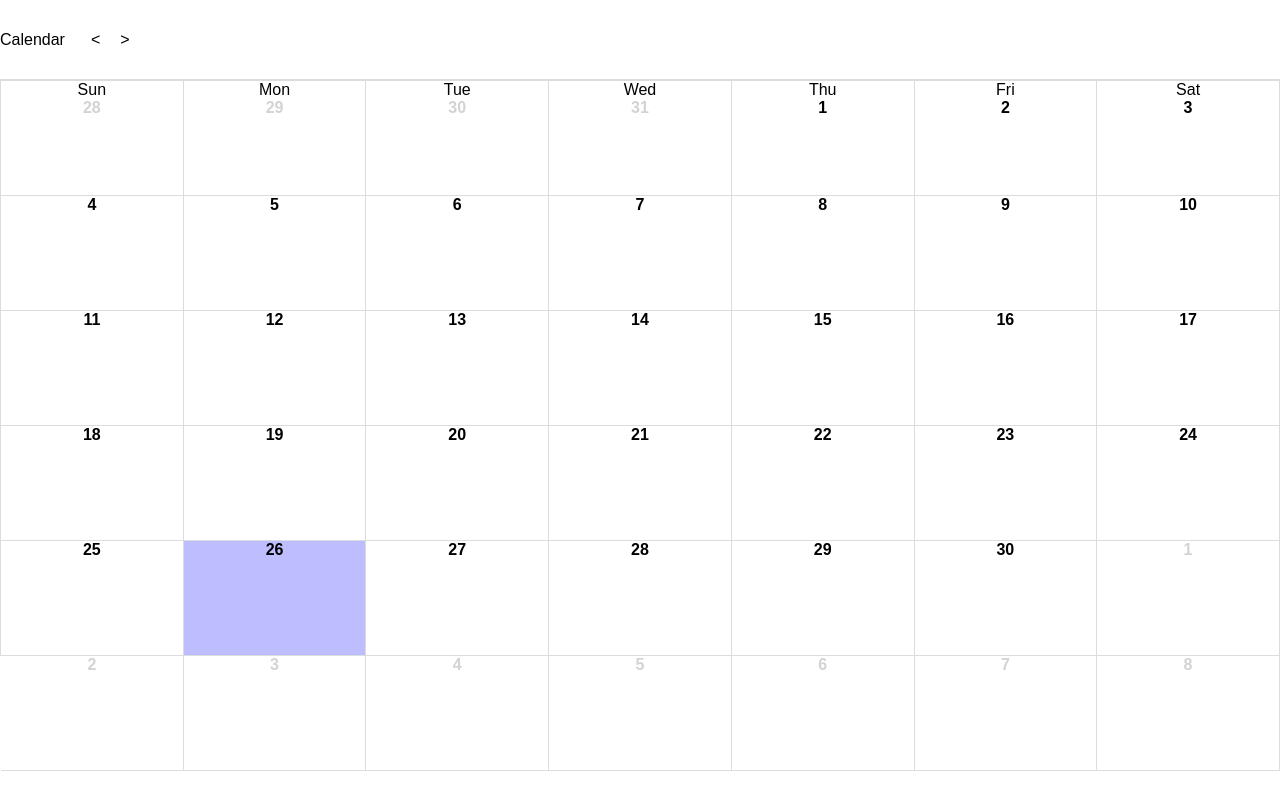
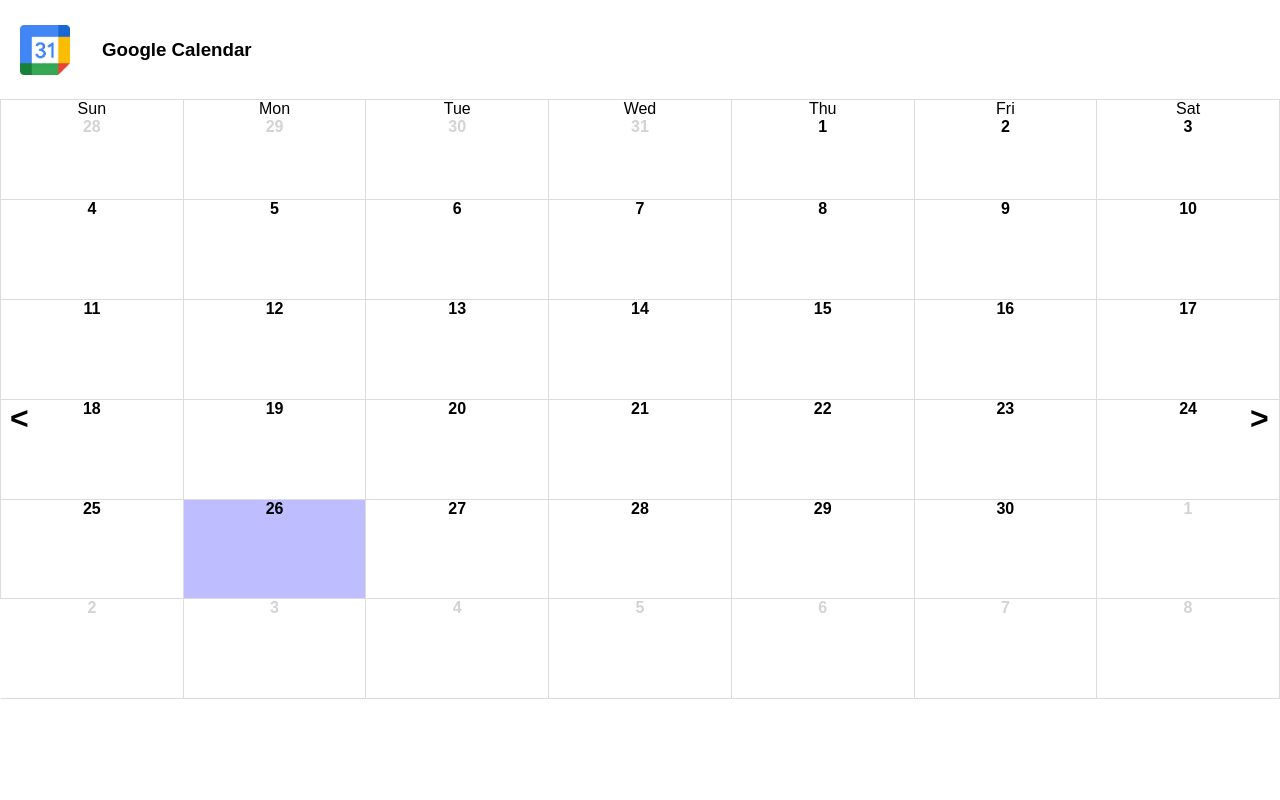
Before and after one commit to sojucr7/React-google-calendar, a React (Create React App) app: page / in a window 1280 px wide. Built offline with nearby package versions, Linux system fonts and the light colour scheme.

Commit message:
mouse wheel navigation added

```diff
--- a/src/App.css
+++ b/src/App.css
@@ -1,7 +1,19 @@
+
 .prev,.next{
     width: 20px;
     height: 20px;
     cursor: pointer;
     padding: 0px 10px;
     user-select: none;
+    position: absolute;
+    font-size: 2rem;
+    font-weight: 900;
 }
+.prev{
+    top:50%;
+    left:0px;
+}
+.next{
+    top:50%;
+    right:0px;
+}
--- a/src/App.tsx
+++ b/src/App.tsx
@@ -4,16 +4,14 @@ import React, { useState } from "react";
 import Calendar from "./components/Calendar";
 import CalendarHeader from "./components/CalendarHeader";
 import styled, { ThemeProvider } from "styled-components";
-import CalendarSidebar from "./components/CalendarSidebar";
 
 const Content = styled.div`
-  display: flex;
   height: 90%;
 `;
 
 const AppStyle = styled.div`
-  height: 100vh;
   font-family: ${(props) => props.theme.fontFamily};
+  box-sizing:border-box;
 `;
 export const theme = {
   fontFamily: "Arial, Helvetica, sans-serif",
@@ -25,30 +23,12 @@ var todaysMonth = today.getMonth()+1
 var todaysYear = today.getFullYear()
 
 function App() {
-  const [month, setMonth] = useState<number>(todaysMonth);
-  const [year, setYear] = useState<number>(todaysYear);
-
-  const goBack = () => {
-    var d = new Date(year, month - 1, 1);
-    d.setMonth(d.getMonth() - 1);
-    setMonth(d.getMonth() + 1)
-    setYear(d.getFullYear())
-  };
-  const goNext = () => {
-    var d = new Date(year, month - 1, 1);
-    d.setMonth(d.getMonth() + 1);
-    setMonth(d.getMonth() + 1)
-    setYear(d.getFullYear())
-  };
   return (
     <ThemeProvider theme={theme}>
       <AppStyle>
-        <CalendarHeader
-          prevHandler={goBack}
-          nextHandler={goNext}
-        />
+        <CalendarHeader/>
         <Content>
-          <Calendar Month={month} Year={year} />
+          <Calendar monthInput={todaysMonth} yearInput={todaysYear}/>
         </Content>
       </AppStyle>
     </ThemeProvider>
--- a/src/components/Calendar.tsx
+++ b/src/components/Calendar.tsx
@@ -1,13 +1,13 @@
 import styled from "styled-components";
-import React, { useEffect, useState } from "react";
+import React, { useEffect, useState, WheelEvent } from "react";
 
 let today = new Date();
 var todaysDate = `${String(today.getDate())}-${String(
-  today.getMonth()+1
+  today.getMonth() + 1
 )}-${today.getFullYear()}`;
 const CalenderStyle = styled.div`
 --width:100%;
---height:80%;
+--height:500px;
 width:var(--width);
 height: var(--height);
 display: flex;
@@ -17,6 +17,7 @@ flex-wrap: wrap;
 border-top: 1px solid #dadce0;
 border-left: 1px solid #dadce0;
 box-sizing: border-box;
+position:relative;
 @media (max-width: 768px) {
     flex-basis: 100%;
 }
@@ -37,7 +38,13 @@ const DateSpan = styled.span<{ sameMonth: boolean }>`
   font-weight: 600;
   color: ${(props) => !props.sameMonth && "#D3D3D3"};
 `;
-function GoogleCalendar({ Month,Year }: { Month: number,Year:number }) {
+function GoogleCalendar({
+  monthInput,
+  yearInput,
+}: {
+  monthInput: number;
+  yearInput: number;
+}) {
   const days = [
     "Sunday",
     "Monday",
@@ -48,6 +55,8 @@ function GoogleCalendar({ Month,Year }: { Month: number,Year:number }) {
     "Saturday",
   ];
   const [dates, setDates] = useState<string[]>([]);
+  const [selectedMonth, setSelectedMonth] = useState<number>(monthInput);
+  const [selectedYear, setSelectedYear] = useState<number>(yearInput);
 
   const getDaysArray = function(year: number, month: number): string[] {
     var monthIndex = month - 1;
@@ -106,27 +115,51 @@ function GoogleCalendar({ Month,Year }: { Month: number,Year:number }) {
     const [day, month, year] = date.split("-").map(Number);
     return [day, month, year];
   }
+  const goBack = () => {
+    var d = new Date(selectedYear, selectedMonth - 1, 1);
+    d.setMonth(d.getMonth() - 1);
+    setSelectedMonth(d.getMonth() + 1);
+    setSelectedYear(d.getFullYear());
+  };
+  const goNext = () => {
+    var d = new Date(selectedYear, selectedMonth - 1, 1);
+    d.setMonth(d.getMonth() + 1);
+    setSelectedMonth(d.getMonth() + 1);
+    setSelectedYear(d.getFullYear());
+  };
 
   useEffect(() => {
-    let firstDay = getFirstDay(Year, Month);
+    let firstDay = getFirstDay(selectedYear, selectedMonth);
 
     let index = days.findIndex((day) => {
       return firstDay == day;
     });
 
-    let daysOfMonth = getDaysArray(Year, Month);
+    let daysOfMonth = getDaysArray(selectedYear, selectedMonth);
 
     const dates = [
-      ...lastNDatesOfPrevMonth(Year, Month, index),
+      ...lastNDatesOfPrevMonth(selectedYear, selectedMonth, index),
       ...daysOfMonth,
-      ...firstNDatesOfNextMonth(Year, Month, 42 - daysOfMonth.length - index),
+      ...firstNDatesOfNextMonth(
+        selectedYear,
+        selectedMonth,
+        42 - daysOfMonth.length - index
+      ),
     ];
 
     setDates(dates);
-  }, [Month,Year]);
+  }, [selectedMonth, selectedYear]);
+
+  const wheel = (e: WheelEvent) => {
+    if (e.deltaY < 0) {
+      goNext();
+    } else if (e.deltaY > 0) {
+      goBack();
+    }
+  };
   return (
     <>
-      <CalenderStyle role="calender">
+      <CalenderStyle role="calender" onWheel={wheel}>
         {dates.map((date, index) => {
           const [day, localMonth] = dateSplit(date);
           return (
@@ -136,11 +169,18 @@ function GoogleCalendar({ Month,Year }: { Month: number,Year:number }) {
                   {days[index].substring(0, 3)}
                 </span>
               )}
-              <DateSpan sameMonth={Month == localMonth}>{day}</DateSpan>
+              <DateSpan sameMonth={selectedMonth == localMonth}>{day}</DateSpan>
             </Cell>
           );
         })}
       </CalenderStyle>
+
+      <span className="prev" onClick={goBack}>
+        &lt;
+      </span>
+      <span className="next" onClick={goNext} onWheel={wheel}>
+        &gt;
+      </span>
     </>
   );
 }
--- a/src/components/CalendarHeader.tsx
+++ b/src/components/CalendarHeader.tsx
@@ -2,26 +2,24 @@ import React from 'react';
 import styled from 'styled-components'
 
 const CalendarHeaderStyle=styled.div`
+justify-content:center;
+margin:20px;
+height:10%;
+`;
+const CalendarLogo=styled.div`
+gap:2rem;
 display: flex;
 justify-content: flex-start;
 align-items: center;
-height: 10%;
-gap:1rem;
-border-bottom: 1px solid #dadce0;
-box-sizing:border-box;
 `;
-function CalendarHeader({prevHandler,nextHandler}:{
-    prevHandler:()=>void,
-    nextHandler:()=>void
-}){
+function CalendarHeader(){
 
     return (
         <CalendarHeaderStyle>
-             <div className='logo'>Calendar</div>
-             <div className='navigation-container'>
-                <span className="prev" onClick={prevHandler}>&lt;</span>
-                <span className="next" onClick={nextHandler}>&gt;</span>
-             </div>
+             <CalendarLogo className='logo'>
+             <img src="/download.png" width="50"/>
+             <h3>Google Calendar</h3>
+             </CalendarLogo>
         </CalendarHeaderStyle>
     )
 
```
Also changed, not shown: src/components/CalendarSidebar.tsx (deleted, +0 -15 lines), public/download.png (added), 1 other file (tests, documents, lock files or other folders).
